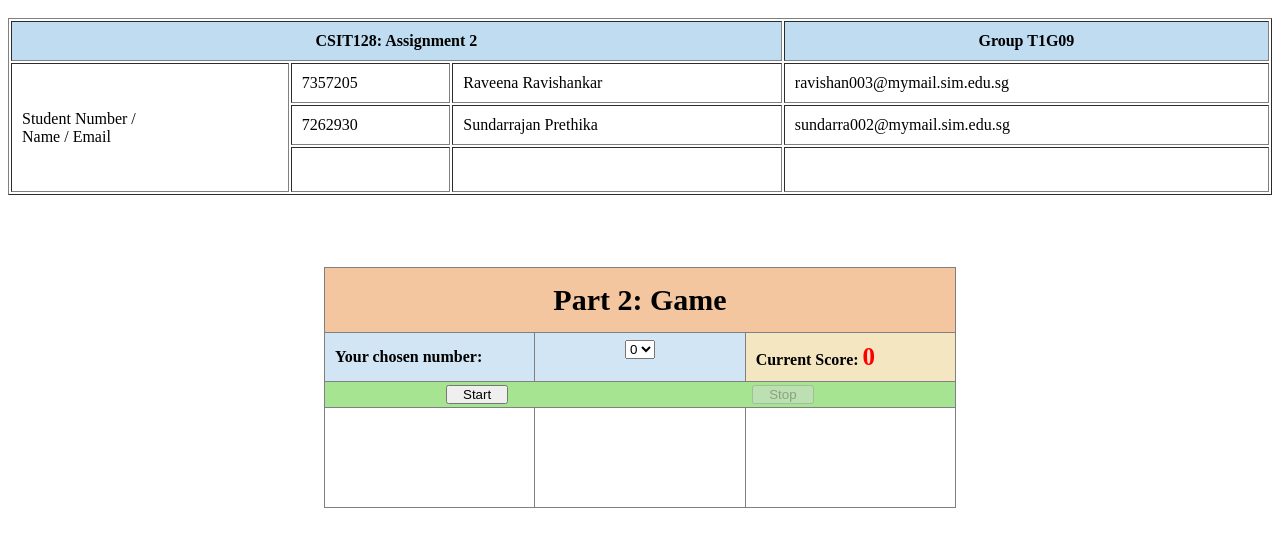
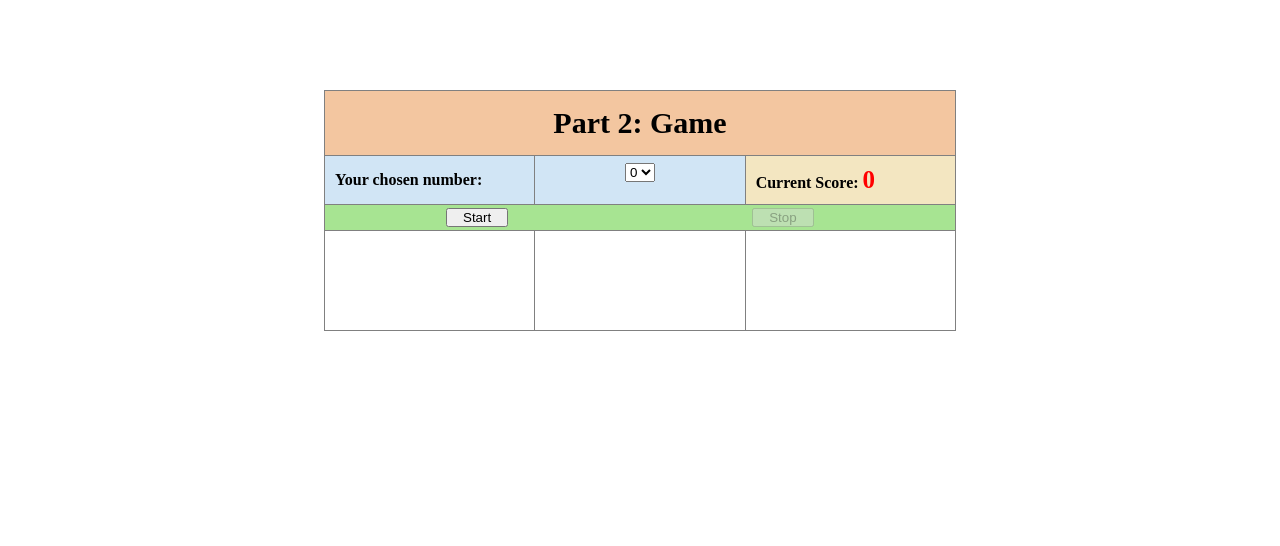
Before and after one commit to ravee-na/game, a plain HTML site: page index.html in a window 1280 px wide. Shown: the part 48-594 px from the top of the page. Drawn offline with Linux system fonts and the light colour scheme.

Commit message:
Update index.html

```diff
--- a/index.html
+++ b/index.html
@@ -146,39 +146,6 @@ function check3(){
 
 <!-- Part 1 -->
 		<h1>Part 1: </h1>
-
-		<table border="1" width="100%">
-
-			<!-- Heading -->
-			<tr>
-				<th class = "p1" colspan = "3"> CSIT128: Assignment 2 </th>
-				<th class = "p1"> Group T1G09 </th>
-			</tr>
-
-			<!-- Row 1 -->
-			<tr>
-				<td class = "p1"rowspan="3" >Student Number / <br/> Name / Email</td>
-				<td class = "p1">7357205</td>
-				<td class = "p1">Raveena Ravishankar</td>
-				<td class = "p1">ravishan003@mymail.sim.edu.sg</td>
-			</tr>
-
-			<!-- Row 2 -->
-			<tr>
-				<td class = "p1">7262930</td>
-				<td class = "p1">Sundarrajan Prethika</td>
-				<td class = "p1">sundarra002@mymail.sim.edu.sg</td>
-			</tr>
-
-			<!-- Row 3 -->
-			<tr style="height:45px">
-				<td class = "p1"></td>
-				<td class = "p1"></td>
-				<td class = "p1"></td>
-			</tr>
-
-		</table>
-
 		<br/><br/><br/><br/>
 
 <table border = "1" width="50%" style="border-collapse: collapse; margin-left: auto; margin-right: auto;">
```
